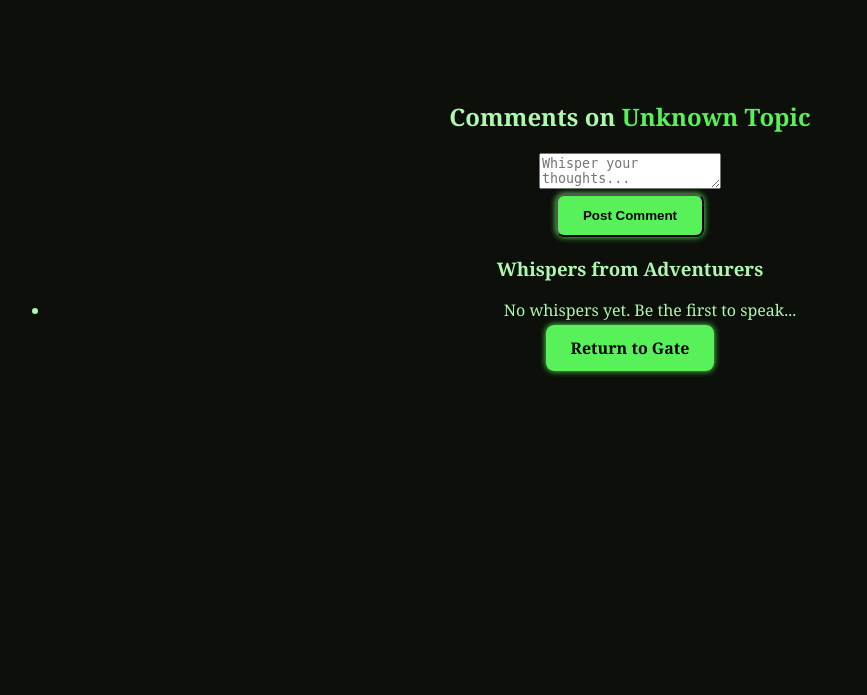
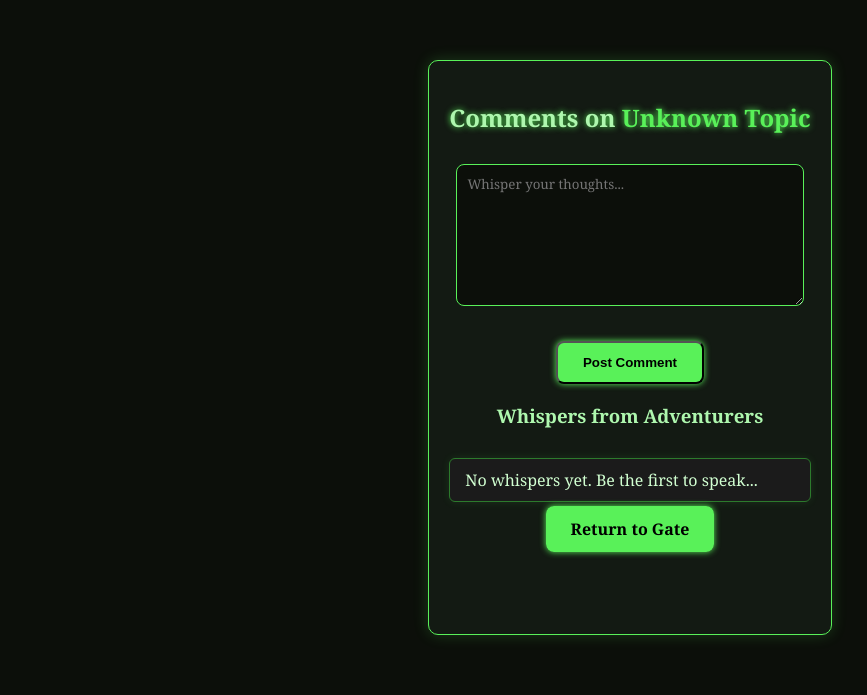
Before and after one commit to Dino-code94/ArcanaGate-Project, a Flask app: page /comment in a window 1280 px wide. Shown: the part 105-800 px from the top of the page, without its empty margins (10-877 px from the left). Run offline with Flask 3, Linux system fonts and the light colour scheme; data comes from the database, SQL or seed files in the repository.

Commit message:
Add fantasy styling to comment page: textarea, layout, and user comment display

```diff
--- a/static/style.css
+++ b/static/style.css
@@ -184,3 +184,60 @@ main {
     color: #888;
     margin-top: 80px;
   }
+
+  /* === Comment Page Styling === */
+.comment-section {
+    max-width: 700px;
+    margin: 60px auto;
+    padding: 20px;
+    background-color: #131a13;
+    border: 1px solid #59f159;
+    border-radius: 10px;
+    box-shadow: 0 0 15px rgba(89, 241, 89, 0.2);
+    text-align: center;
+  }
+
+  .comment-section h2 {
+    color: #aef7ae;
+    margin-bottom: 30px;
+    text-shadow: 0 0 6px #59f159;
+  }
+
+  .comment-section form textarea {
+    width: 90%;
+    height: 120px;
+    padding: 10px;
+    border: 1px solid #59f159;
+    border-radius: 8px;
+    background-color: #0c0f0a;
+    color: #c1f0c1;
+    resize: vertical;
+    font-family: Georgia, serif;
+    margin-bottom: 20px;
+  }
+
+  .comment-section .btn {
+    margin-top: 10px;
+  }
+
+  /* Comment List */
+  .comment-list {
+    list-style: none;
+    padding: 0;
+    margin-top: 30px;
+    text-align: left;
+    color: #d1ffd1;
+  }
+
+  .comment-list li {
+    background-color: #1b1b1b;
+    border: 1px solid #2c7a2c;
+    padding: 10px 15px;
+    border-radius: 6px;
+    margin-bottom: 15px;
+    box-shadow: 0 0 8px rgba(89, 241, 89, 0.1);
+  }
+
+  .comment-list strong {
+    color: #7aff7a;
+  }
```
